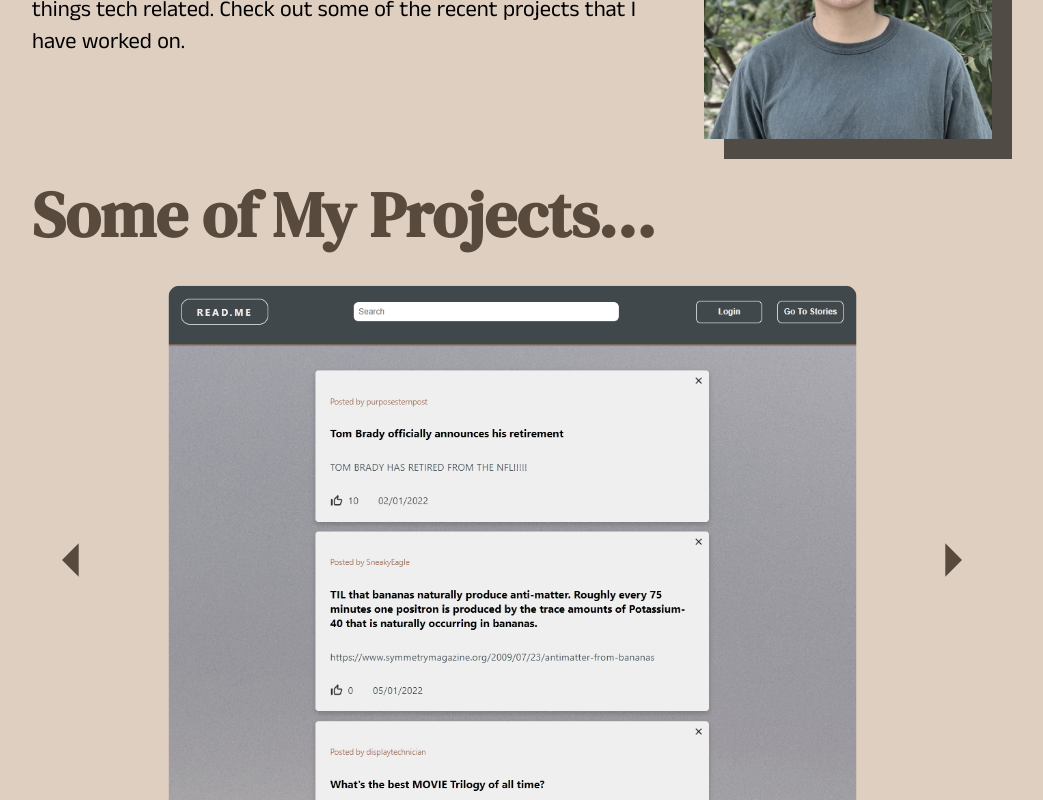
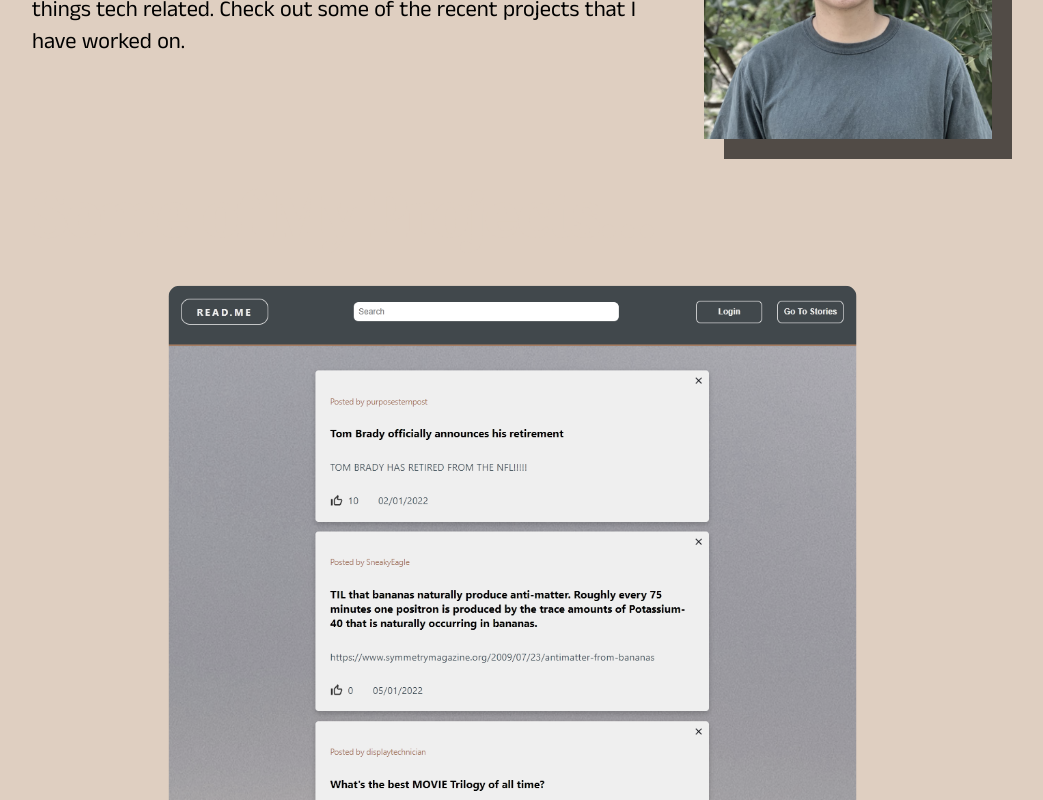
Before and after one commit to duongstephon/portfolio, a React (Create React App) app: page / in a window 1280 px wide. Shown: the part 402-1202 px from the top of the page, without its empty margins (128-1171 px from the left). Built offline with nearby package versions, Linux system fonts and the light colour scheme.

Commit message:
changing backfround color for projects on homepage

```diff
--- a/src/components/Projects/Projects.scss
+++ b/src/components/Projects/Projects.scss
@@ -5,13 +5,14 @@
 
 .home-projects {
     display: contents;
+    background-color: variables.$dark-brown;
 
 
     &__title {
         font-family: 'DMSerifText';
         font-size: 4rem;
         margin: 0 0 3rem 0;
-        color: variables.$dark-brown;
+        color: variables.$light-brown;
     }
 
     &__middle {
@@ -50,7 +51,7 @@
         z-index: 100;
         font-size: 5rem;
         cursor: pointer;
-        color: variables.$dark-brown;
+        color: variables.$light-brown;
         width: 5rem;
     }
 
```
